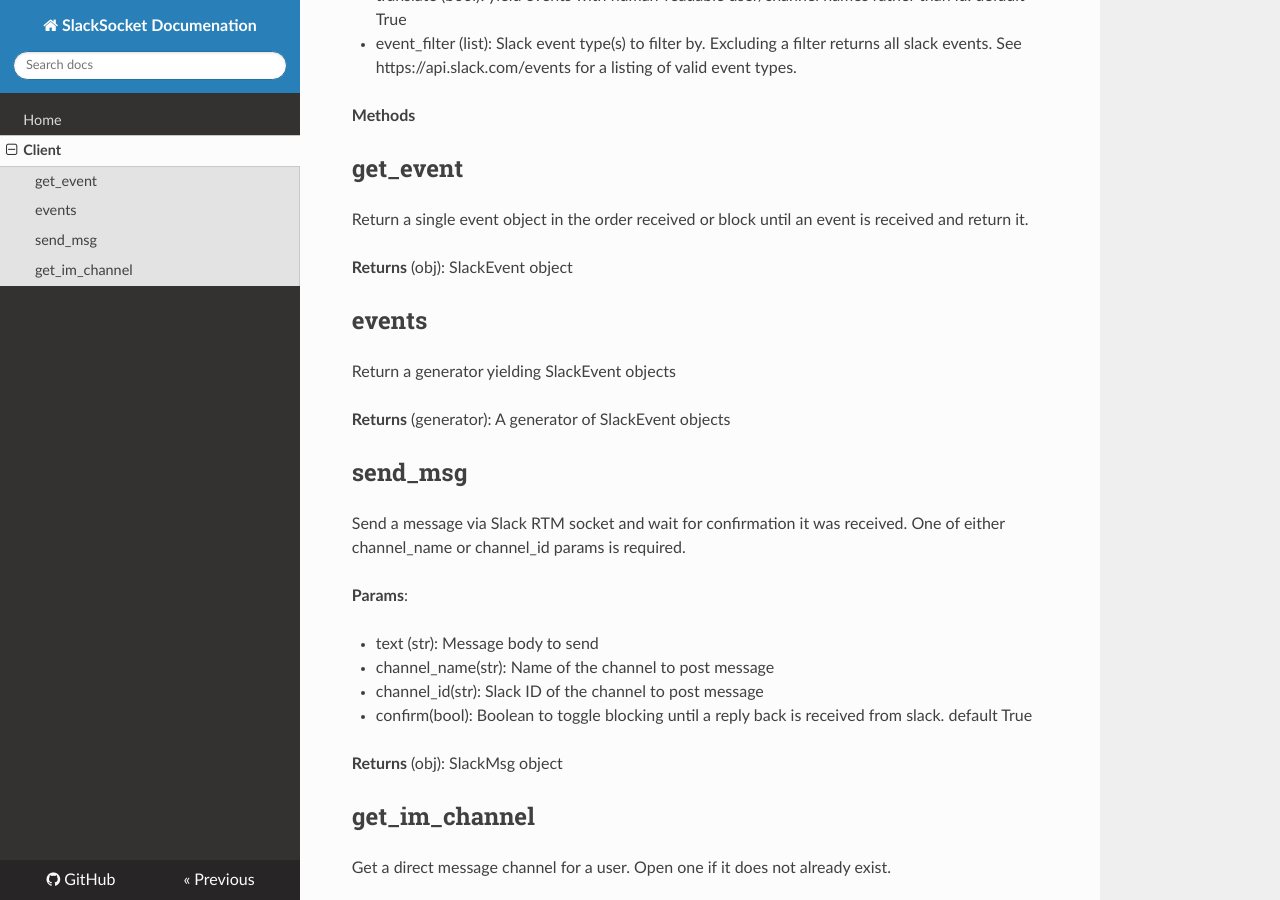
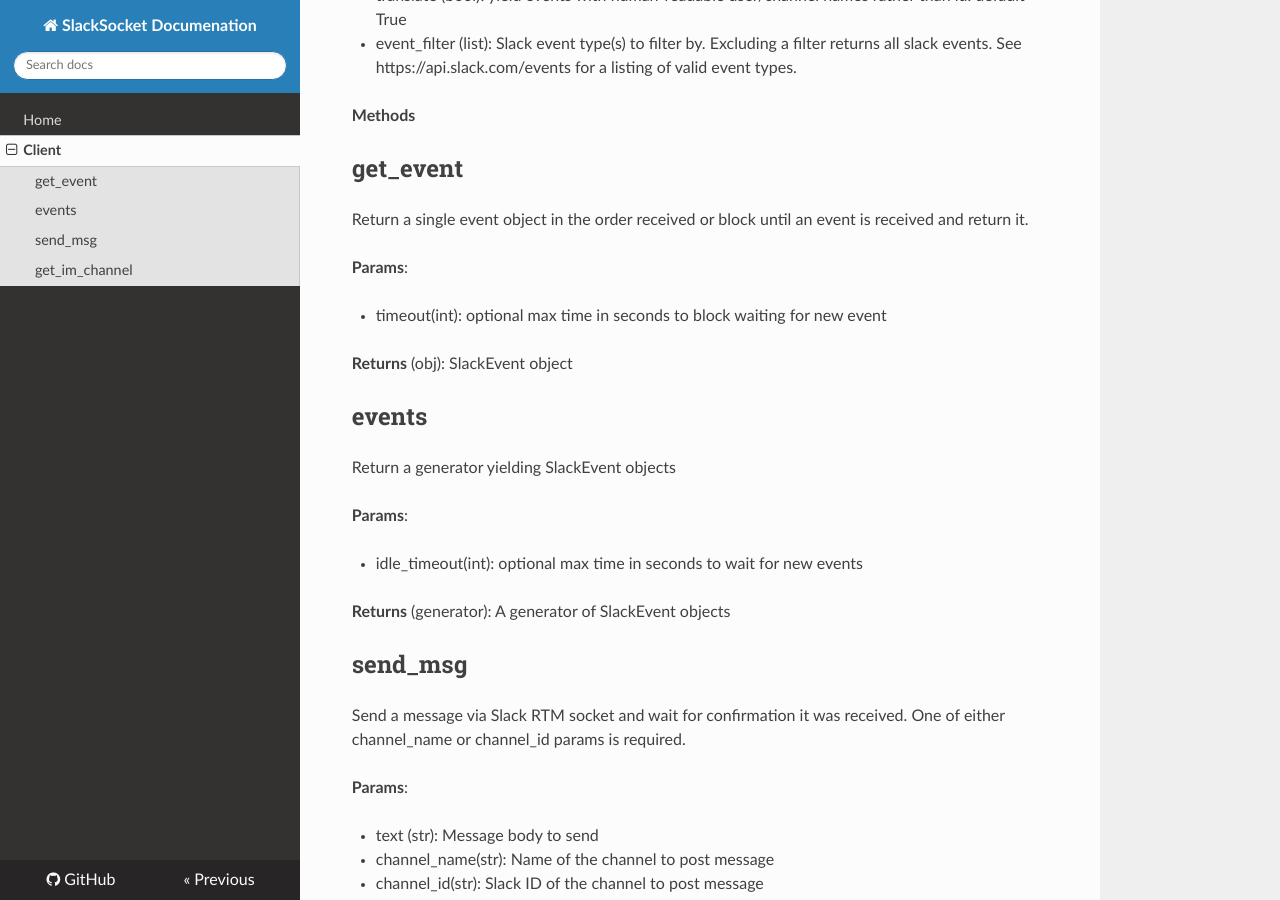
Before and after one commit to vektorlab/slacksocket, an MkDocs documentation site: the page built from docs/client.md, in a window 1280 px wide and 900 px high, scrolled down 498 px. Built offline with MkDocs 1.6.1, drawn with Linux system fonts in a browser that asks for light colours; nearby versions of some CDN libraries; old or Windows-style settings are respelled for this version of MkDocs.

Commit message:
add timeout params to client doc

```diff
--- a/docs/client.md
+++ b/docs/client.md
@@ -26,11 +26,19 @@
 
 Return a single event object in the order received or block until an event is received and return it.
 
+**Params**:
+
+* timeout(int): optional max time in seconds to block waiting for new event
+
 **Returns** (obj): SlackEvent object
 
 ## events
 
 Return a generator yielding SlackEvent objects
+
+**Params**:
+
+* idle_timeout(int): optional max time in seconds to wait for new events
 
 **Returns** (generator): A generator of SlackEvent objects
 
```
